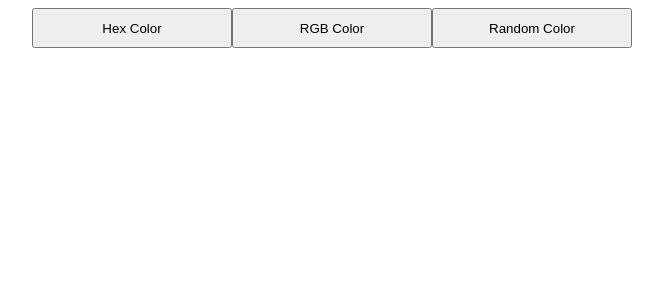
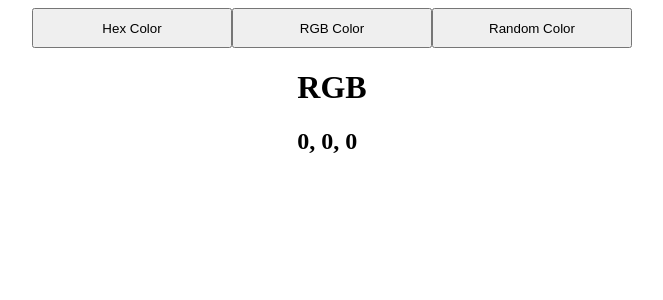
Before and after one commit to dbrainz/react-components, a React (Vite) app: page / in a window 1280 px wide. Both pictures are taken after a click on the button "RGB Color". Shown: the top 300 px of the page, without its empty margins (308-971 px from the left). Built offline with nearby package versions, Linux system fonts and the light colour scheme.

Commit message:
Add random color code and RGB value display

```diff
--- a/src/components/RandomColorGen/index.jsx
+++ b/src/components/RandomColorGen/index.jsx
@@ -6,11 +6,30 @@ export default function RandomColorGen() {
     const [currentColor, setCurrentColor] = useState([0, 0, 0])
     const [displayFormat, setDisplayFormat] = useState('hex')
 
+    function generateColor() {
+        const newRed = Math.floor(Math.random() * 256)
+        const newGreen = Math.floor(Math.random() * 256)
+        const newBlue = Math.floor(Math.random() * 256)
+        console.log(currentColor)
+        setCurrentColor([newRed, newGreen, newBlue])
+    }
+
 
     return <div className="wrapper">
-            <button onClick={() => setDisplayFormat('hex')} className="randomColorBtn">Hex Color</button>
-            <button onClick={() => setDisplayFormat('rgb')} className="randomColorBtn">RGB Color</button>
-            <button onClick={() => generateColor()} className="randomColorBtn">Random Color</button>
+            <div className="buttons">
+                <button onClick={() => setDisplayFormat('hex')} className="randomColorBtn">Hex Color</button>
+                <button onClick={() => setDisplayFormat('rgb')} className="randomColorBtn">RGB Color</button>
+                <button onClick={() => generateColor()} className="randomColorBtn">Random Color</button>
+            </div>
+            <div className = 'colorDisplay'>
+                { displayFormat === "rgb" ?
+                    <div>
+                        <h1>RGB</h1>
+                        <h2>{currentColor[0]}, {currentColor[1]}, {currentColor[2]}</h2>
+                    </div>
+
+                    : <h1>Hex</h1>}
+            </div>
 
         </div>
 }
--- a/src/components/RandomColorGen/styles.css
+++ b/src/components/RandomColorGen/styles.css
@@ -4,6 +4,11 @@
     width: 100%;
     justify-content: center;
     align-items: center;
+    flex-direction: column;
+}
+
+.buttons {
+    display: flex;
     flex-direction: row;
 }
 
```
